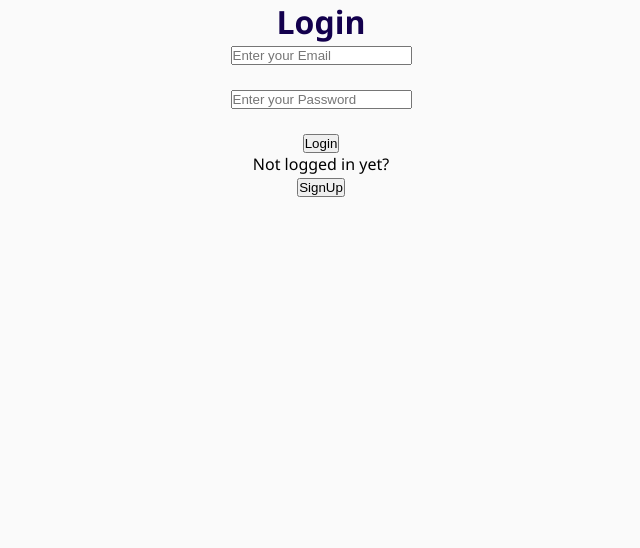
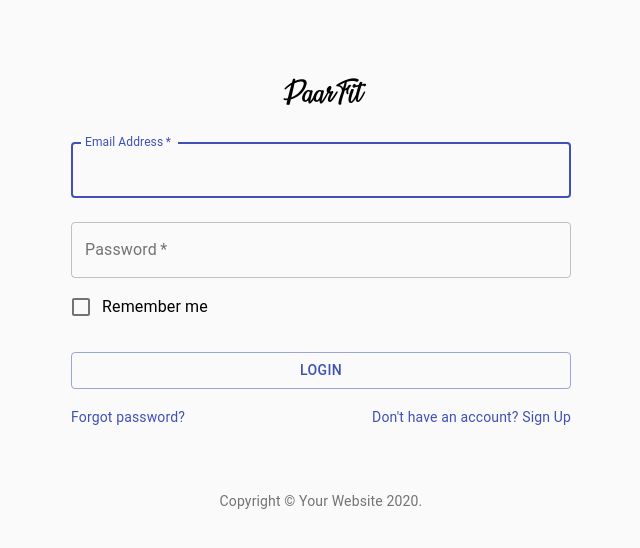
Before and after one commit to Bruslaan/paarfit_react, a React (Create React App) app: page /auth in a window 1280 px wide. Shown: the top 548 px of the page, without its empty margins (319-959 px from the left). Built offline with nearby package versions, Linux system fonts and the light colour scheme; no server answers.

Commit message:
login style added

```diff
--- a/src/LoginPage/index.tsx
+++ b/src/LoginPage/index.tsx
@@ -5,11 +5,45 @@ import firebase from "../firebase";
 import "firebase/auth";
 import "firebase/firestore";
 import { AuthContext } from "../AuthProvider";
+import TextField from '@material-ui/core/TextField';
+
+import Button from '@material-ui/core/Button';
+import FormControlLabel from '@material-ui/core/FormControlLabel';
+import Checkbox from '@material-ui/core/Checkbox';
+import Link from '@material-ui/core/Link';
+import Grid from '@material-ui/core/Grid';
+import Box from '@material-ui/core/Box';
+import Typography from '@material-ui/core/Typography';
+import { makeStyles } from '@material-ui/core/styles';
+import { Logo } from "../Logo"
+
+const useStyles = makeStyles((theme) => ({
+    paper: {
+        marginTop: theme.spacing(8),
+        display: 'flex',
+        flexDirection: 'column',
+        alignItems: 'center',
+    },
+    avatar: {
+        margin: theme.spacing(1),
+        backgroundColor: theme.palette.secondary.main,
+    },
+    form: {
+        width: '100%', // Fix IE 11 issue.
+        marginTop: theme.spacing(1),
+    },
+    submit: {
+        margin: theme.spacing(3, 0, 2),
+    },
+}));
+
 interface UserData {
     email: string;
     password: string;
 }
 const Login = () => {
+    const classes = useStyles();
+
     const authContext = useContext(AuthContext);
     const history = useHistory();
     const [values, setValues] = useState({
@@ -43,16 +77,86 @@ const Login = () => {
     }
 
     return (
-        <div style={{ textAlign: 'center' }}>
-            <h1>Login</h1>
-            <form onSubmit={handleSubmit}>
-                <input type="text" name="email" value={values.email} placeholder="Enter your Email" onChange={handleChange} /><br /><br />
-                <input type="password" name="password" value={values.password} placeholder="Enter your Password" onChange={handleChange} /><br /><br />
-                <button>Login</button>
-                <p>Not logged in yet?</p>
-                <button onClick={handleClick}>SignUp</button>
-            </form>
+        <div style={{ maxWidth: "500px", margin: "auto", padding:"10px"}}>
+
+            <div className={classes.paper}>
+                <Logo name="PaarFit"></Logo>
+
+                <form onSubmit={handleSubmit} className={classes.form} noValidate>
+                    <TextField
+                        variant="outlined"
+                        margin="normal"
+                        required
+                        fullWidth
+                        id="email"
+                        label="Email Address"
+                        name="email"
+                        autoComplete="email"
+                        autoFocus
+                        value={values.email}
+                        onChange={handleChange}
+                    />
+                    <TextField
+                        variant="outlined"
+                        margin="normal"
+                        required
+                        fullWidth
+                        name="password"
+                        label="Password"
+                        type="password"
+                        id="password"
+                        autoComplete="current-password"
+                        value={values.password}
+                        onChange={handleChange}
+                    />
+                    <FormControlLabel
+                        control={<Checkbox value="remember" color="primary" />}
+                        label="Remember me"
+                    />
+                    <Button
+                        type="submit"
+                        fullWidth
+                        variant="outlined"
+                        color="primary"
+                        className={classes.submit}
+                    >
+                        Login
+          </Button>
+                    <Grid container>
+                        <Grid item xs>
+                            <Link href="#" variant="body2">
+                                Forgot password?
+              </Link>
+                        </Grid>
+                        <Grid item>
+                            <Link href="#" variant="body2">
+                                {"Don't have an account? Sign Up"}
+                            </Link>
+                        </Grid>
+                    </Grid>
+                </form>
+            </div>
+            <Box mt={8}>
+                <Copyright />
+            </Box>
+
         </div>
     );
 }
+
+
+
+function Copyright() {
+    return (
+        <Typography variant="body2" color="textSecondary" align="center">
+            {'Copyright © '}
+            <Link color="inherit" href="https://material-ui.com/">
+                Your Website
+        </Link>{' '}
+            {new Date().getFullYear()}
+            {'.'}
+        </Typography>
+    );
+}
+
 export default Login;
--- a/src/TrainingPage/TrainingOverview.tsx
+++ b/src/TrainingPage/TrainingOverview.tsx
@@ -6,23 +6,23 @@ import StepLabel from '@material-ui/core/StepLabel';
 import StepContent from '@material-ui/core/StepContent';
 import { useHistory } from "react-router-dom";
 import { Button } from '@material-ui/core';
-import { act } from '@testing-library/react';
 
 const style = {
     maxWidth: "500px",
     height: "150px",
-    background: "cyan",
     marginBottom: "10px",
     overflow: "hidden",
     borderRadius: "50px",
 }
 
 
+
 const TrainingOverview = () => {
 
     const images = ["https://images.unsplash.com/photo-1571019613454-1cb2f99b2d8b?ixlib=rb-1.2.1&ixid=eyJhcHBfaWQiOjEyMDd9&auto=format&fit=crop&w=3450&q=80",
         "https://images.unsplash.com/photo-1544216717-3bbf52512659?ixlib=rb-1.2.1&ixid=eyJhcHBfaWQiOjEyMDd9&auto=format&fit=crop&w=2550&q=80",
-        "https://images.unsplash.com/photo-1522898467493-49726bf28798?ixlib=rb-1.2.1&ixid=eyJhcHBfaWQiOjEyMDd9&auto=format&fit=crop&w=2550&q=80"
+        "https://images.unsplash.com/photo-1522898467493-49726bf28798?ixlib=rb-1.2.1&ixid=eyJhcHBfaWQiOjEyMDd9&auto=format&fit=crop&w=2550&q=80",
+        "https://images.unsplash.com/photo-1544367567-0f2fcb009e0b?ixlib=rb-1.2.1&auto=format&fit=crop&w=2594&q=80"
 
     ]
     const history = useHistory()
@@ -33,24 +33,25 @@ const TrainingOverview = () => {
 
     const mapping = [
         { erledigt: true, name: "Aufwärmen" },
-        { erledigt: false, name: "Kraft" },
+        { erledigt: true, name: "Kraft" },
         { erledigt: false, name: "Dehnen" },
+        { erledigt: false, name: "Yoga" },
     ]
 
 
-    const [activeIndex, setactiveIndex] = useState(1)
+    const [activeIndex, setactiveIndex] = useState(0)
     return (
-        <div className="center__all">
+        <div className="center__all" style={{ background: "white" }}>
             <Stepper orientation="vertical" >
                 {images.map((image, index) => (
-                    <Step completed={mapping[index].erledigt} active={true} key={index} >
+                    <Step completed={activeIndex > index} active={true} key={index} >
                         <StepLabel>
                             <div style={{ display: "flex", justifyContent: "space-between", alignItems: "center", marginTop: "30px" }}>
                                 <h1 className="test">{mapping[index].name}</h1>
-                                <p>Max: 5 Min</p>
+                                <p style={{color:"gray"}}>Max: 5 Min</p>
                             </div>
                         </StepLabel>
-                        <StepContent style={{ border: "none" }}>
+                        <StepContent>
                             <div key={index} style={{ margin: "10px" }} >
                                 <div style={style} className="relative">
                                     <img style={{ objectFit: "cover", height: "100%", width: "100%" }} src={image} alt="" />
@@ -60,13 +61,15 @@ const TrainingOverview = () => {
                                             <h2>Erlerdigt</h2>
                                         </div>
                                     }
-
-
                                 </div>
                             </div>
                             {activeIndex === index && <div className="center__all">
-                                <Button onClick={startWorkout} variant="outlined" >
-                                    Weiter</Button>
+                                <div style={{display:"flex"}}>   <Button onClick={startWorkout} variant="outlined" >
+                                    Starten</Button>
+                                    <div style={{width:"10px"}}></div>
+                                    <Button onClick={()=>setactiveIndex(activeIndex+1)} >
+                                        Überspringen</Button></div>
+
                             </div>}
 
                         </StepContent>
```
